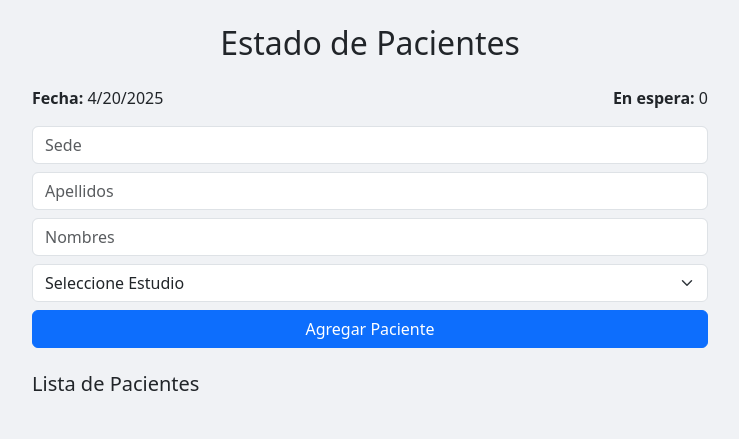
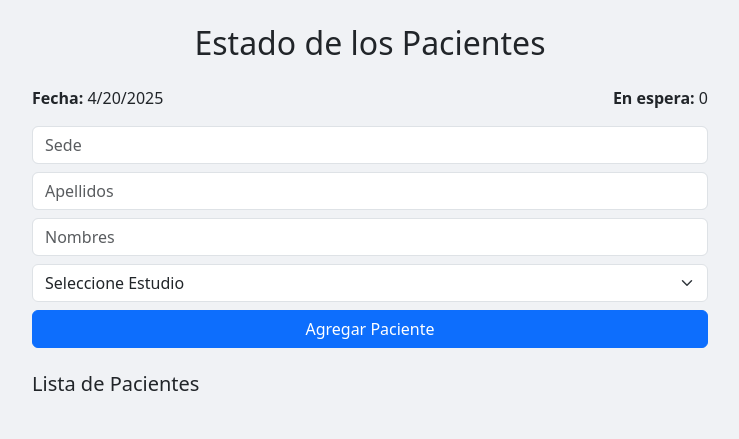
Before and after one commit to ameycar/estado-de-pacientes, a plain HTML site: page index.html in a window 1280 px wide. Shown: the whole page, without its empty margins (270-1009 px from the left). Drawn offline with nearby package versions, Linux system fonts and the light colour scheme; no server answers.

Commit message:
index.html

```diff
--- a/index.html
+++ b/index.html
@@ -23,7 +23,7 @@
 </head>
 <body>
   <div class="container py-4">
-    <h2 class="text-center mb-4">Estado de Pacientes</h2>
+    <h2 class="text-center mb-4">Estado de los Pacientes</h2>
 
     <div class="d-flex justify-content-between mb-3">
       <div><strong>Fecha:</strong> <span id="fechaActual"></span></div>
```
